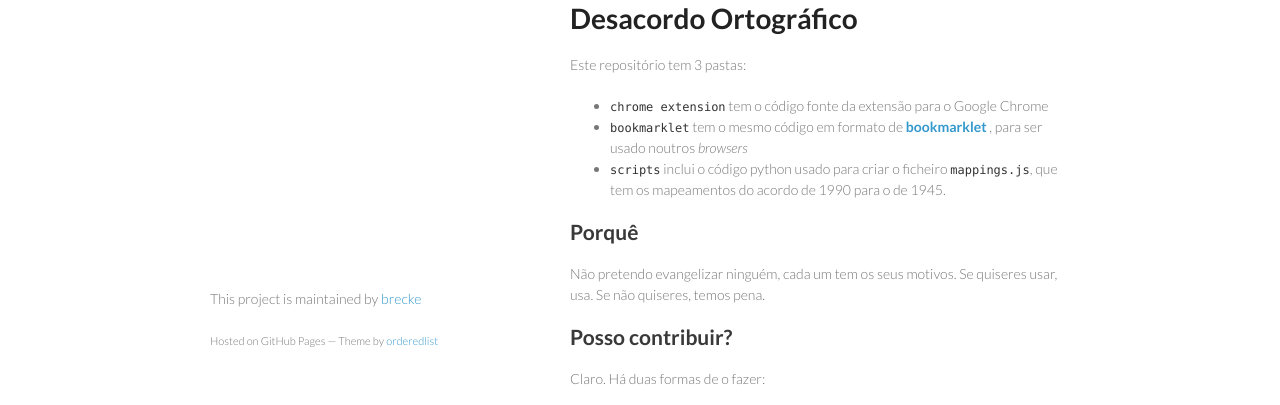
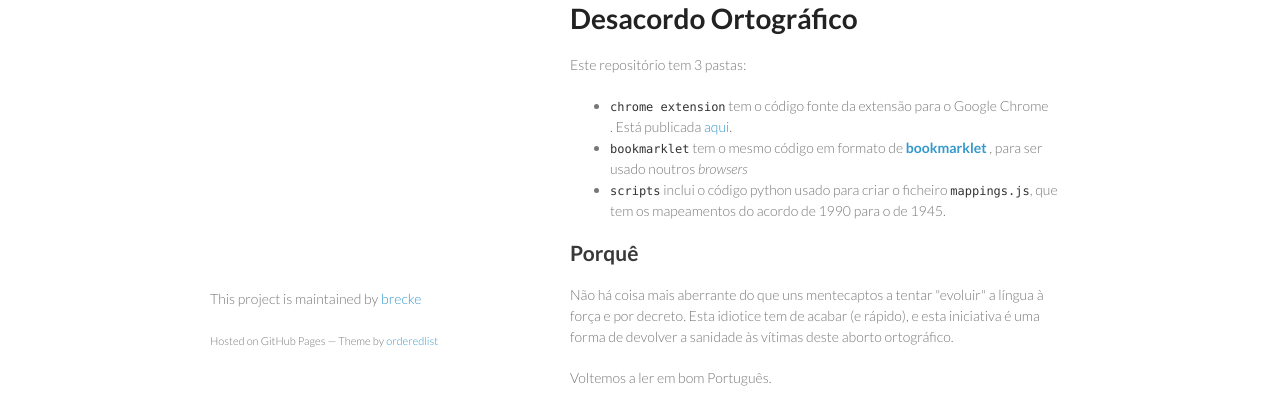
Before and after one commit to brecke/desacordo_ortografico, a plain HTML site: page index.html in a window 1280 px wide. Shown: the part 380-785 px from the top of the page. Drawn offline with Linux system fonts and the light colour scheme.

Commit message:
new frontpage with link

```diff
--- a/index.html
+++ b/index.html
@@ -43,7 +43,7 @@
 
 <ul>
 <li>
-<code>chrome extension</code> tem o código fonte da extensão para o Google Chrome</li>
+<code>chrome extension</code> tem o código fonte da extensão para o Google Chrome</li>. Está publicada <a href="https://chrome.google.com/webstore/detail/desacordo-ortogr%C3%A1fico/bgimoiinoakcghlnknjaiadgafgcdiim?hl=pt-PT">aqui</a>.
 <li>
 <code>bookmarklet</code> tem o mesmo código em formato de <a name="yaya" href="javascript:(function(){
     document.body.appendChild(document.createElement('script')).src='http://code.jquery.com/jquery-1.8.3.min.js';var overlay=document.createElement('div');overlay.setAttribute('class','overlay');document.body.appendChild(overlay);$('.overlay').css({'opacity':'0.6','background':'#000','width':'100%','height':'100%','z-index':'10','top':'0','left':'0','position':'fixed'});document.body.appendChild(document.createElement('script')).src='https://raw.github.com/brecke/desacordo_ortografico/master/bookmarklet/bookmarklet.js';
@@ -55,7 +55,9 @@
 <code>scripts</code> inclui o código python usado para criar o ficheiro <code>mappings.js</code>, que tem os mapeamentos do acordo de 1990 para o de 1945.</li>
 </ul><h2>Porquê</h2>
 
-<p>Não pretendo evangelizar ninguém, cada um tem os seus motivos. Se quiseres usar, usa. Se não quiseres, temos pena.</p>
+<p>Não há coisa mais aberrante do que uns mentecaptos a tentar "evoluir" a língua à força e por decreto. Esta idiotice tem de acabar (e rápido), e esta iniciativa é uma forma de devolver a sanidade às vítimas deste aborto ortográfico.</p>
+
+<p>Voltemos a ler em bom Português.</p>
 
 <h2>Posso contribuir?</h2>
 
```
